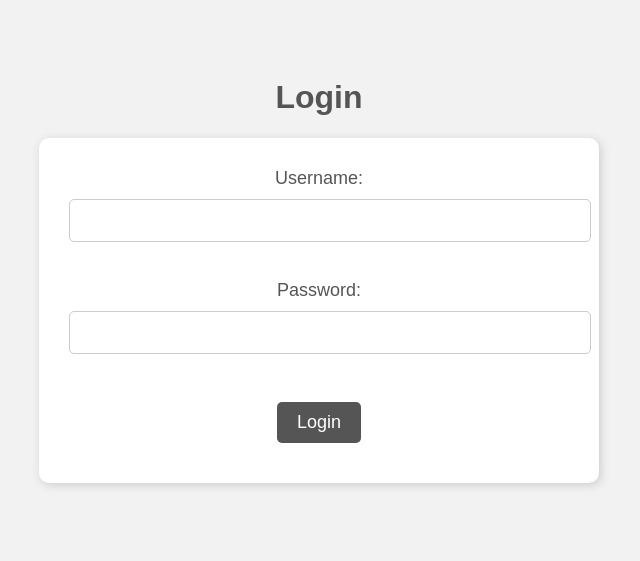
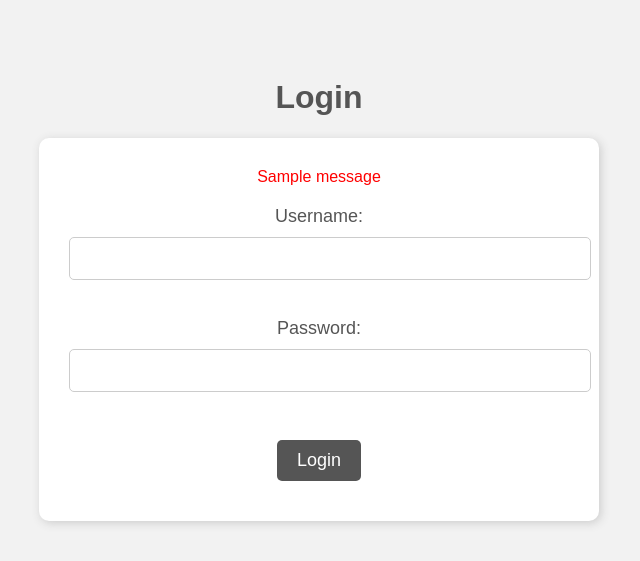
Before and after one commit to akhmedov04/AuditSoftWeb, a Django app: page /user/login/ in a window 1280 px wide. Shown: the top 561 px of the page, without its empty margins (321-961 px from the left). Run offline with Django 5.2, Linux system fonts and the light colour scheme; one stand-in notice (Sample message) is shown.

Commit message:
Login page edited

```diff
--- a/AuditSoft/urls.py
+++ b/AuditSoft/urls.py
@@ -24,7 +24,7 @@ urlpatterns = [
     path('admin/', admin.site.urls),
     path('', home),
     path('main/', main),
-    path('profile/', profil),
+    path('profilecd /', profil),
     path('apteka/', include('apteka.urls')),
     path('user/', include('userapp.urls')),
 ] + static(settings.MEDIA_URL, document_root=settings.MEDIA_ROOT)
--- a/templates/login.html
+++ b/templates/login.html
@@ -4,7 +4,6 @@
     <meta charset="UTF-8">
     <title>Login</title>
     <style>
-      /* Add some styling to the page */
         body {
             font-family: Arial, sans-serif;
             background-color: #f2f2f2;
@@ -70,18 +69,31 @@
         .separator:not(:empty)::after {
             margin-left: .25em;
         }
+        .error {
+            color: red;
+            font-size: 16px;
+            margin-bottom: 20px;
+        }
     </style>
 </head>
 <body>
     <h1>Login</h1>
-    <form method="post"> {% csrf_token %}
+    <form method="post">
+        {% csrf_token %}
+        {% if messages %}
+            {% for message in messages %}
+                <div class="error">{{ message }}</div>
+            {% endfor %}
+        {% endif %}
         <label for="username">Username:</label>
         <input type="text" id="username" name="l" required><br><br>
         <label for="password">Password:</label>
         <input type="password" id="password" name="p" required><br><br>
         <input type="submit" value="Login">
-<!--      <div class="separator">OR</div>-->
-<!--      <input type="button" value="Register here" onclick="window.location.href='/user/register/'">-->
+        <!-- Uncomment these lines if you want to add registration link
+        <div class="separator">OR</div>
+        <input type="button" value="Register here" onclick="window.location.href='/user/register/'">
+        -->
     </form>
 </body>
 </html>
```
Also changed, not shown: db.sqlite3. Lines whose indentation alone changed are shown as unchanged.
